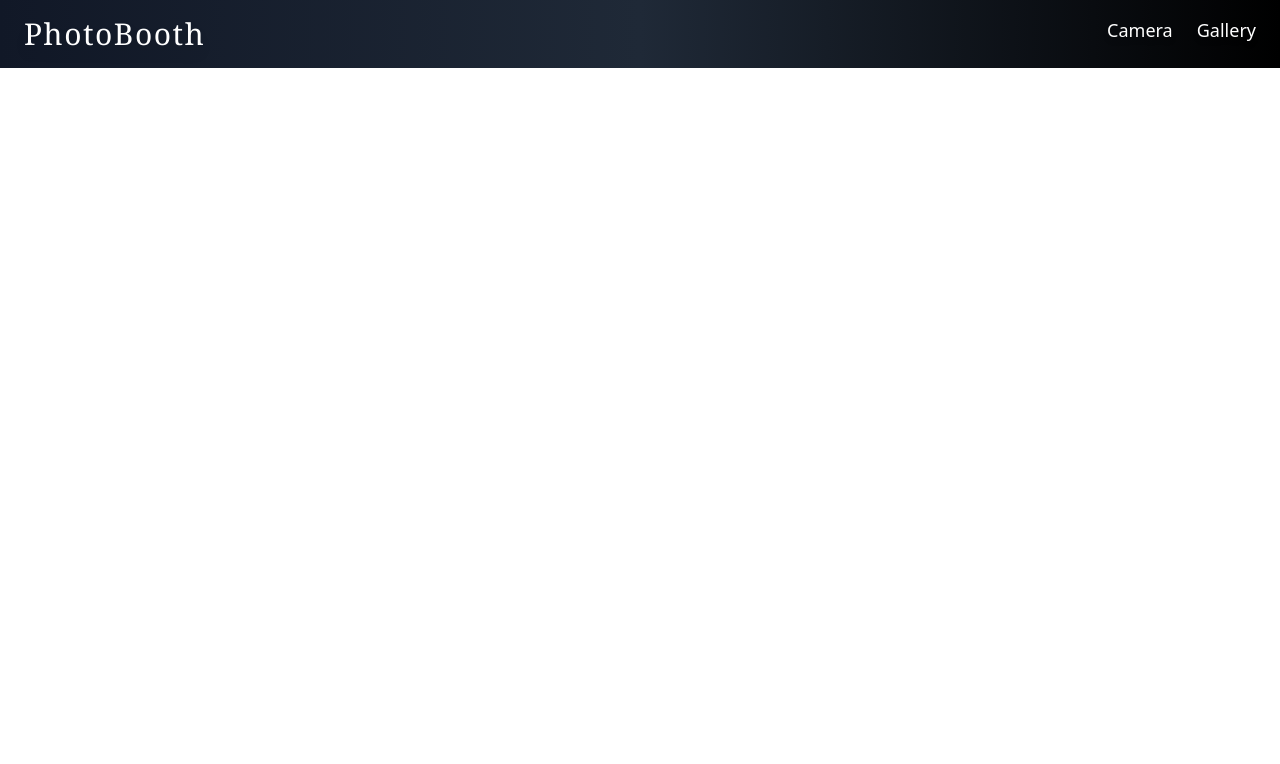
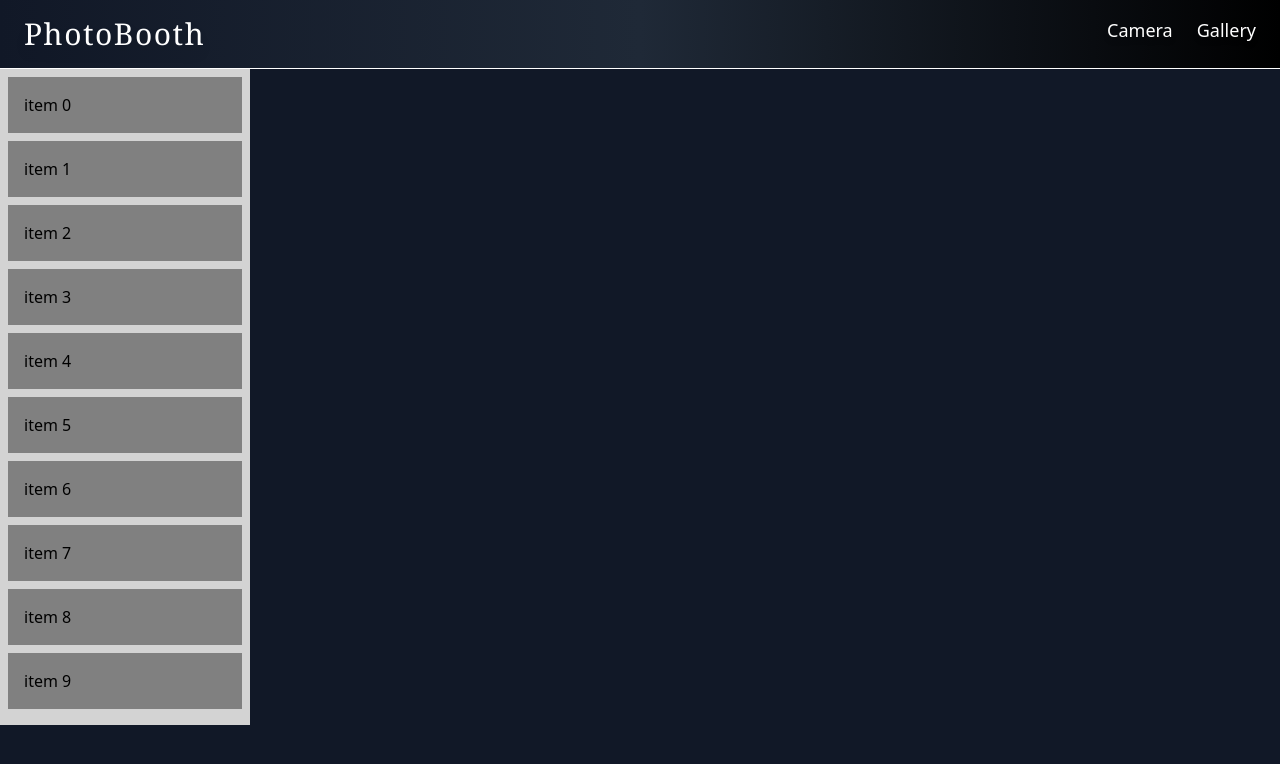
Before and after one commit to i-m-anshu-patel/photobooth_frontend, a React (Create React App) app: page /test in a window 1280 px wide. Shown: the top 764 px of the page. Built offline with nearby package versions, Linux system fonts and the light colour scheme.

Commit message:
Testing scrollable

```diff
--- a/package.json
+++ b/package.json
@@ -3,6 +3,9 @@
   "version": "0.1.0",
   "private": true,
   "dependencies": {
+    "@dnd-kit/core": "^6.1.0",
+    "@dnd-kit/sortable": "^8.0.0",
+    "@dnd-kit/utilities": "^3.2.2",
     "@reduxjs/toolkit": "^2.2.7",
     "@testing-library/jest-dom": "^5.17.0",
     "@testing-library/react": "^13.4.0",
@@ -10,6 +13,7 @@
     "html2canvas": "^1.4.1",
     "jspdf": "^2.5.1",
     "react": "^18.3.1",
+    "react-beautiful-dnd": "^13.0.0",
     "react-camera-pro": "^1.4.0",
     "react-dom": "^18.3.1",
     "react-redux": "^9.1.2",
--- a/src/App.js
+++ b/src/App.js
@@ -4,6 +4,7 @@ import CameraVIew from './components/CameraVIew';
 import Header from './components/Header';
 import Login from './components/Login';
 import Gallery from './components/Gallery';
+import Test from './components/Test'
 import { useState } from 'react';
 
 function App() {
@@ -12,11 +13,12 @@ function App() {
     <>
       <BrowserRouter>
         <Header />
-        <div className='bg-gray-900'>
+        <div className='bg-gray-900 min-h-screen'>
           <Routes>
             <Route exact path='/' element={<Login />} />
             <Route exact path='/gallery' element={<Gallery galleryImages={galleryImages} />} />
             <Route exact path='/camera' element={<CameraVIew setGalleryImages={setGalleryImages} />} />
+            <Route exact path='/test' element={<Test />} />
           </Routes>
         </div>
 
--- /dev/null
+++ b/src/components/Test.js
@@ -0,0 +1,86 @@
+import React, { useState } from "react";
+import { DragDropContext, Droppable, Draggable } from "react-beautiful-dnd";
+
+// fake data generator
+const getItems = count =>
+  Array.from({ length: count }, (v, k) => k).map(k => ({
+    id: `item-${k}`,
+    content: `item ${k}`
+  }));
+
+// a little function to help with reordering the result
+const reorder = (list, startIndex, endIndex) => {
+  const result = Array.from(list);
+  const [removed] = result.splice(startIndex, 1);
+  result.splice(endIndex, 0, removed);
+  return result;
+};
+
+const grid = 8;
+
+const getItemStyle = (isDragging, draggableStyle) => ({
+  userSelect: "none",
+  padding: grid * 2,
+  margin: `0 0 ${grid}px 0`,
+  background: isDragging ? "lightgreen" : "grey",
+  ...draggableStyle
+});
+
+const getListStyle = isDraggingOver => ({
+  background: isDraggingOver ? "lightblue" : "lightgrey",
+  padding: grid,
+  width: 250
+});
+
+const Test = () => {
+  const [items, setItems] = useState(getItems(10));
+
+  const onDragEnd = result => {
+    if (!result.destination) {
+      return;
+    }
+
+    const reorderedItems = reorder(
+      items,
+      result.source.index,
+      result.destination.index
+    );
+
+    setItems(reorderedItems);
+  };
+
+  return (
+    <DragDropContext onDragEnd={onDragEnd}>
+      <Droppable droppableId="droppable">
+        {(provided, snapshot) => (
+          <div
+            {...provided.droppableProps}
+            ref={provided.innerRef}
+            style={getListStyle(snapshot.isDraggingOver)}
+          >
+            {items.map((item, index) => (
+              <Draggable key={item.id} draggableId={item.id} index={index}>
+                {(provided, snapshot) => (
+                  <div
+                    ref={provided.innerRef}
+                    {...provided.draggableProps}
+                    {...provided.dragHandleProps}
+                    style={getItemStyle(
+                      snapshot.isDragging,
+                      provided.draggableProps.style
+                    )}
+                  >
+                    {item.content}
+                  </div>
+                )}
+              </Draggable>
+            ))}
+            {provided.placeholder}
+          </div>
+        )}
+      </Droppable>
+    </DragDropContext>
+  );
+};
+
+export default Test;
```
Also changed, not shown: 1 other file (tests, documents, lock files or other folders).
